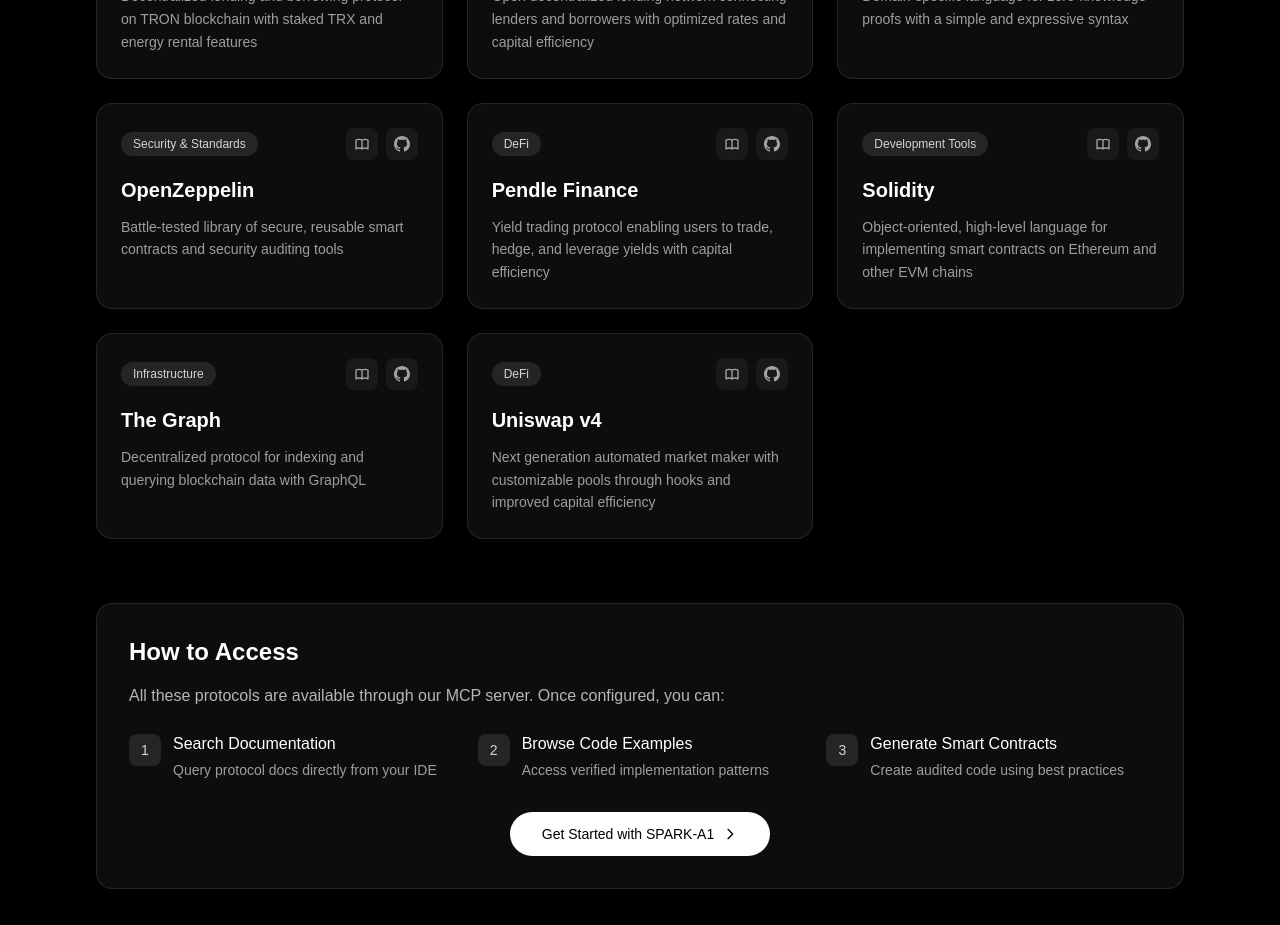
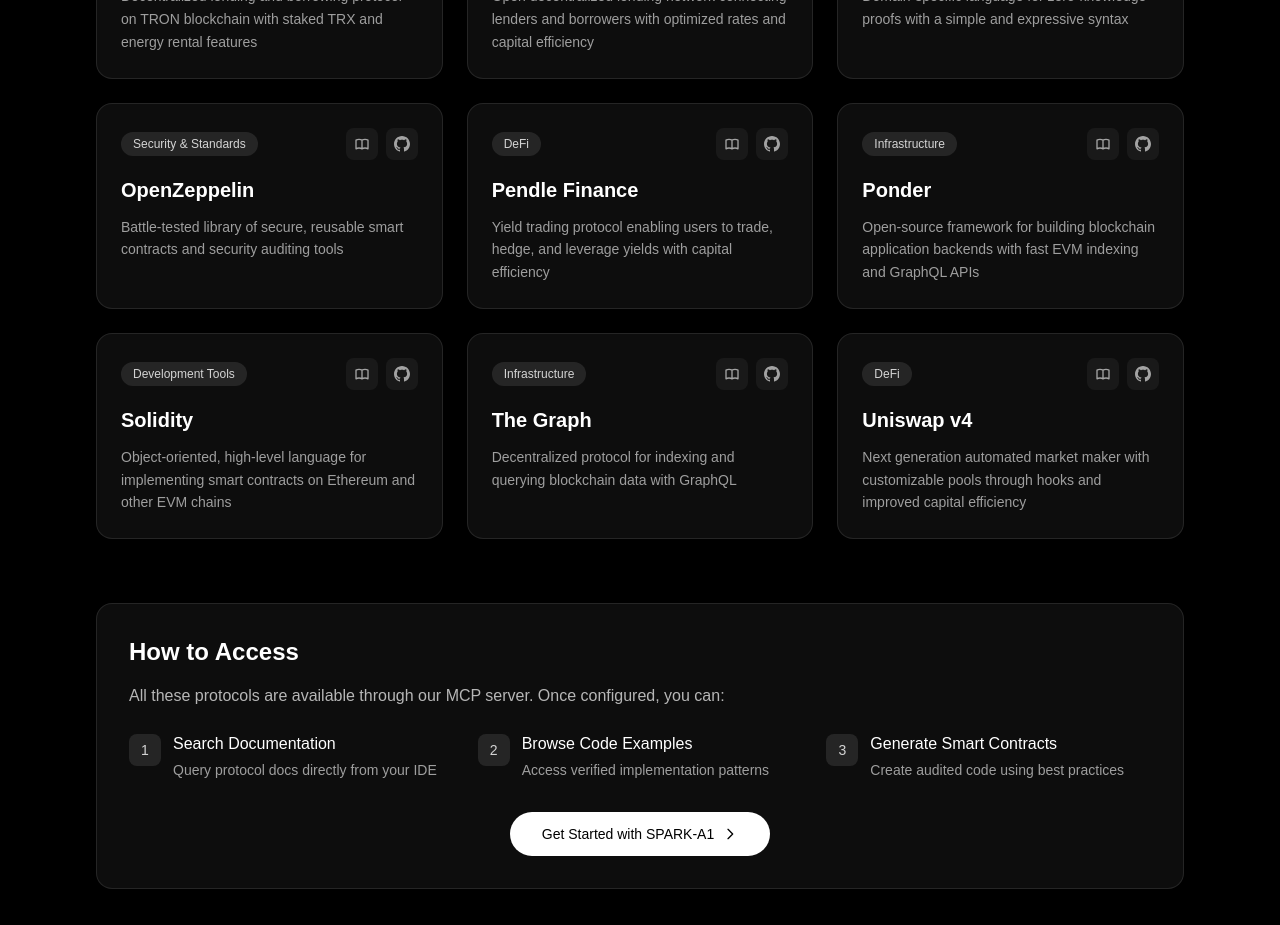
Before and after one commit to chrom-ar/vora-site, a Next.js app: page /indexed-protocols in a window 1280 px wide. Shown: the part 1280-2205 px from the top of the page. Built offline with nearby package versions, Linux system fonts and the light colour scheme.

Commit message:
Ponder indexed

```diff
--- a/app/indexed-protocols/page.tsx
+++ b/app/indexed-protocols/page.tsx
@@ -110,6 +110,13 @@
     docs: "https://docs.pendle.finance/",
     github: "https://github.com/pendle-finance",
     category: "DeFi",
+  },
+  {
+    name: "Ponder",
+    description: "Open-source framework for building blockchain application backends with fast EVM indexing and GraphQL APIs",
+    docs: "https://ponder.sh/docs/get-started",
+    github: "https://github.com/ponder-sh/ponder",
+    category: "Infrastructure",
   },
   {
     name: "Solidity",
```
